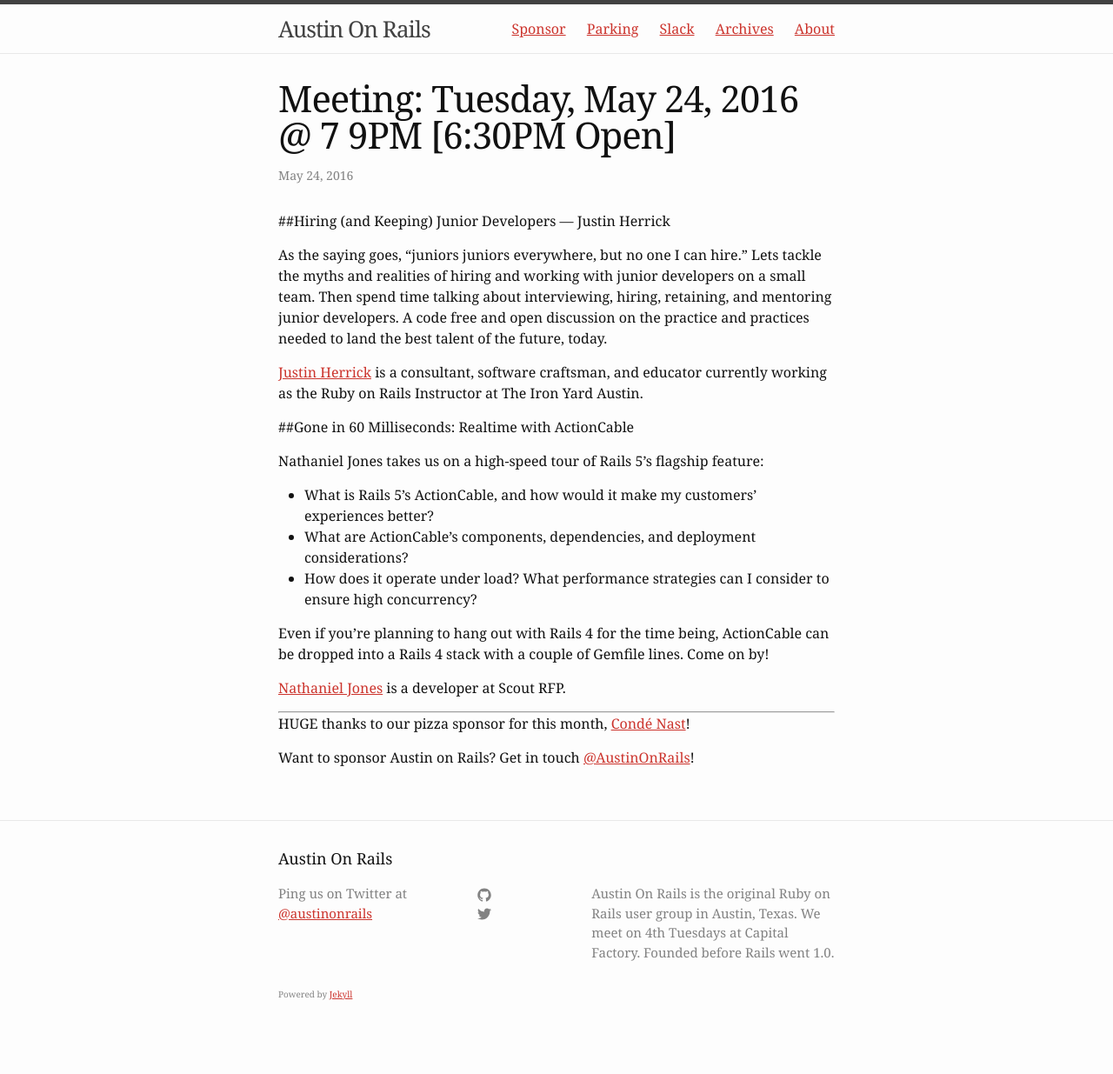
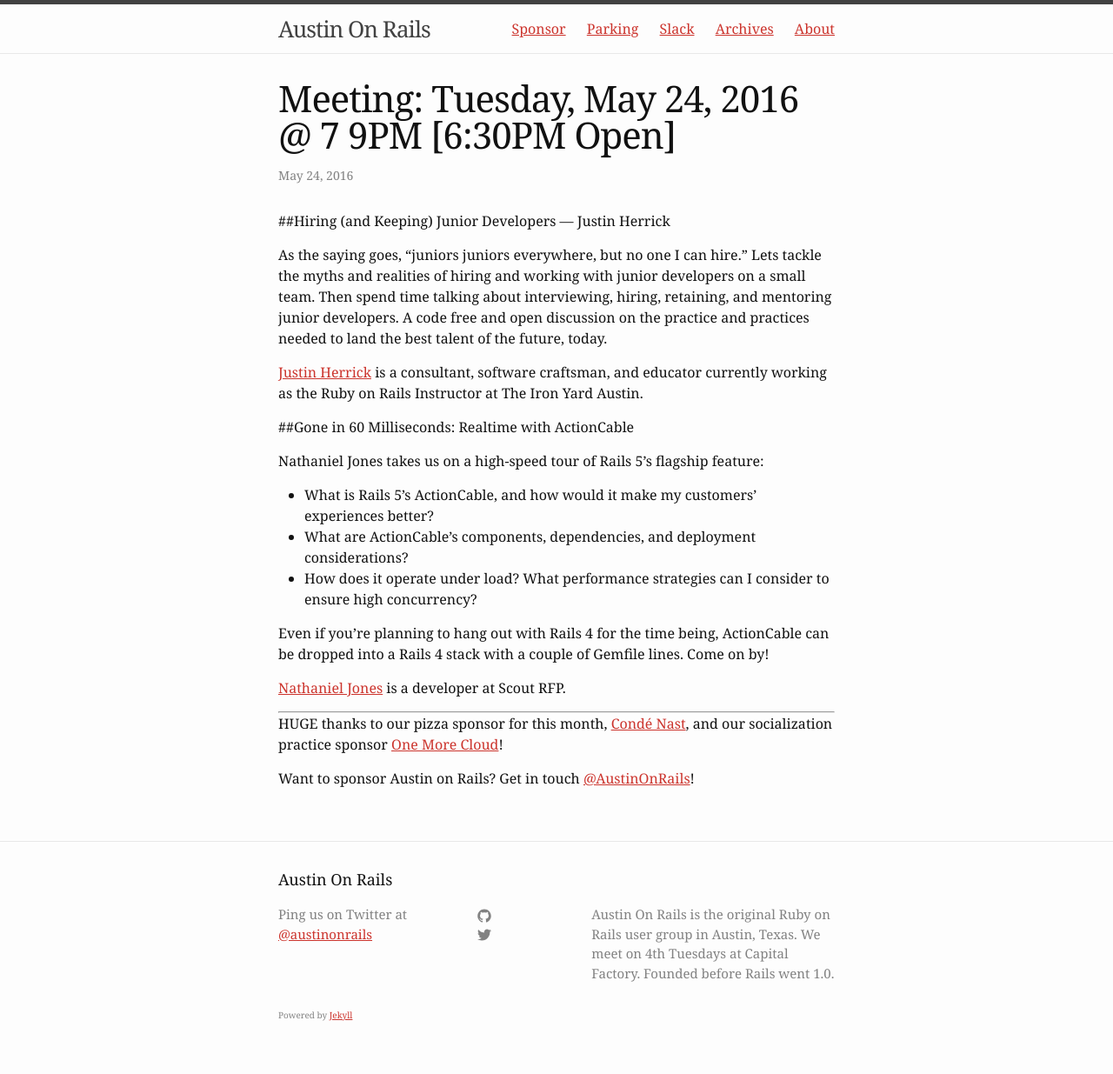
Before and after one commit to austinonrails/aor_meetings_blog, a Jekyll site: the page built from _posts/2016-05-24-meeting-tuesday-may-24-2016--7-9pm-630pm-open.md, in a window 1280 px wide. Shown: the whole page at 87% size. Built offline with Jekyll 4.4.1, drawn with Linux system fonts in a browser that asks for light colours; before the commit the page ends 1211 px from its top, so only the background shows below that.

Commit message:
updated sponsor May 2016

```diff
--- a/_posts/2016-05-24-meeting-tuesday-may-24-2016--7-9pm-630pm-open.md
+++ b/_posts/2016-05-24-meeting-tuesday-may-24-2016--7-9pm-630pm-open.md
@@ -22,6 +22,6 @@ Even if you're planning to hang out with Rails 4 for the time being, ActionCable
 [Nathaniel Jones](https://twitter.com/thenthj) is a developer at Scout RFP.
 
 ---
-HUGE thanks to our pizza sponsor for this month, [Condé Nast](http://creativity.condenast.com/)!
+HUGE thanks to our pizza sponsor for this month, [Condé Nast](http://creativity.condenast.com/), and our socialization practice sponsor [One More Cloud](https://omc.io/)!
 
 Want to sponsor Austin on Rails? Get in touch [@AustinOnRails](https://twitter.com/austinonrails)!
```
